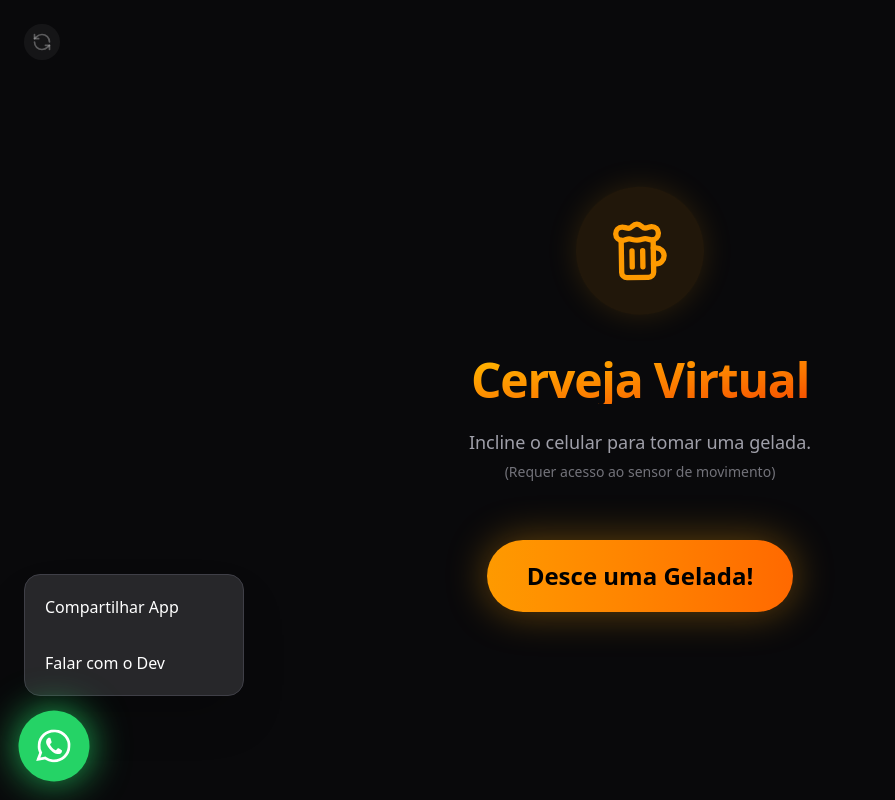
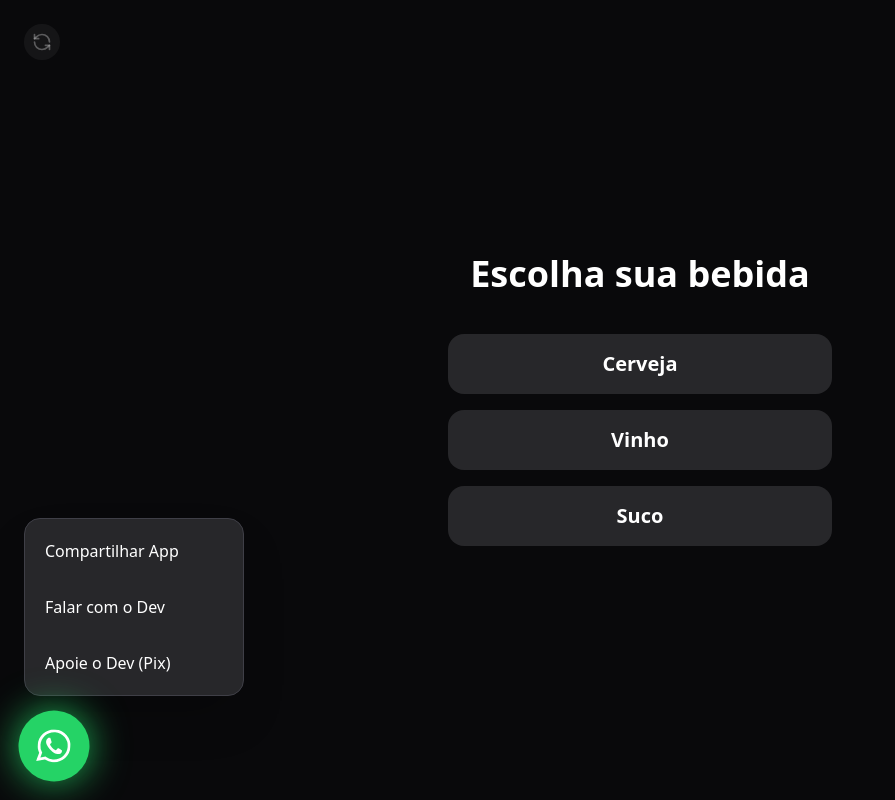
Before and after one commit to marcelosilvareisok-dotcom/SIMULACAO-DE-BEBIDAS-, a React (Vite) app: page / in a window 1280 px wide. Both pictures are taken after a click on the button 54 px from the left and 746 px from the top of the page. Shown: the whole page, without its empty margins (0-895 px from the left). Built offline with nearby package versions, Linux system fonts and the light colour scheme.

Commit message:
feat(app): Add beverage selection and dynamic coloring
Implement a beverage selection feature allowing users to choose between beer, wine, and juice. The application now dynamically adjusts the liquid's color based on the selected beverage, enhancing visual variety.

```diff
--- a/src/App.tsx
+++ b/src/App.tsx
@@ -318,8 +318,19 @@ function getLiquidShape(W: number, H: number, V: number, theta: number) {
 export default function App() {
     const [hasPermission, setHasPermission] = useState(false);
     const [isStarted, setIsStarted] = useState(false);
+    const [beverage, setBeverage] = useState<'beer' | 'wine' | 'juice' | null>(null);
     const [uiVolume, setUiVolume] = useState(1.0);
     const [activeWarning, setActiveWarning] = useState<string | null>(null);
+
+    const beverages = [
+        { id: 'beer', name: 'Cerveja', color: '#F59E0B' },
+        { id: 'wine', name: 'Vinho', color: '#7F1D1D' },
+        { id: 'juice', name: 'Suco', color: '#FCD34D' },
+    ] as const;
+    const startSimulation = (bev: 'beer' | 'wine' | 'juice') => {
+        setBeverage(bev);
+        requestAccess();
+    };
 
     useEffect(() => {
         const handleInteraction = () => {
@@ -433,6 +444,8 @@ export default function App() {
             const H = canvas.height;
             let V = volumeRef.current;
             const { beta, gamma } = orientationRef.current;
+            const selectedBeverage = beverages.find(b => b.id === beverage);
+            const baseColor = selectedBeverage?.color || '#F59E0B';
 
             ctx.clearRect(0, 0, W, H);
 
@@ -454,9 +467,8 @@ export default function App() {
 
                 const minY = Math.min(...polygon.map(p => p[1]));
                 const gradient = ctx.createLinearGradient(0, minY, 0, H);
-                gradient.addColorStop(0, '#f1c40f');
-                gradient.addColorStop(0.5, '#f39c12');
-                gradient.addColorStop(1, '#d35400');
+                gradient.addColorStop(0, baseColor);
+                gradient.addColorStop(1, '#000000');
                 ctx.fillStyle = gradient;
                 ctx.fill();
 
@@ -630,7 +642,22 @@ export default function App() {
 
     return (
         <div className="relative w-full h-screen overflow-hidden bg-black select-none touch-none">
-            {!hasPermission ? (
+            {!beverage ? (
+                <div className="absolute inset-0 flex flex-col items-center justify-center bg-zinc-950 text-white z-50 p-6">
+                    <h1 className="text-4xl font-black mb-10 text-center">Escolha sua bebida</h1>
+                    <div className="grid grid-cols-1 gap-4 w-full max-w-sm">
+                        {beverages.map((bev) => (
+                            <button
+                                key={bev.id}
+                                onClick={() => startSimulation(bev.id)}
+                                className="px-8 py-4 bg-zinc-800 hover:bg-zinc-700 rounded-2xl text-xl font-bold transition-all"
+                            >
+                                {bev.name}
+                            </button>
+                        ))}
+                    </div>
+                </div>
+            ) : !hasPermission ? (
                 <div className="absolute inset-0 flex flex-col items-center justify-center bg-zinc-950 text-white z-50 p-6">
                     <motion.div
                         initial={{ scale: 0.8, opacity: 0 }}
@@ -726,6 +753,7 @@ export default function App() {
                         >
                             <button onClick={shareApp} className="p-3 text-white hover:bg-zinc-700 rounded-xl text-left transition-colors">Compartilhar App</button>
                             <button onClick={handleShare} className="p-3 text-white hover:bg-zinc-700 rounded-xl text-left transition-colors">Falar com o Dev</button>
+                            <button onClick={() => alert('Chave Pix: 94991233751')} className="p-3 text-white hover:bg-zinc-700 rounded-xl text-left transition-colors">Apoie o Dev (Pix)</button>
                         </motion.div>
                     )}
                 </AnimatePresence>
```
